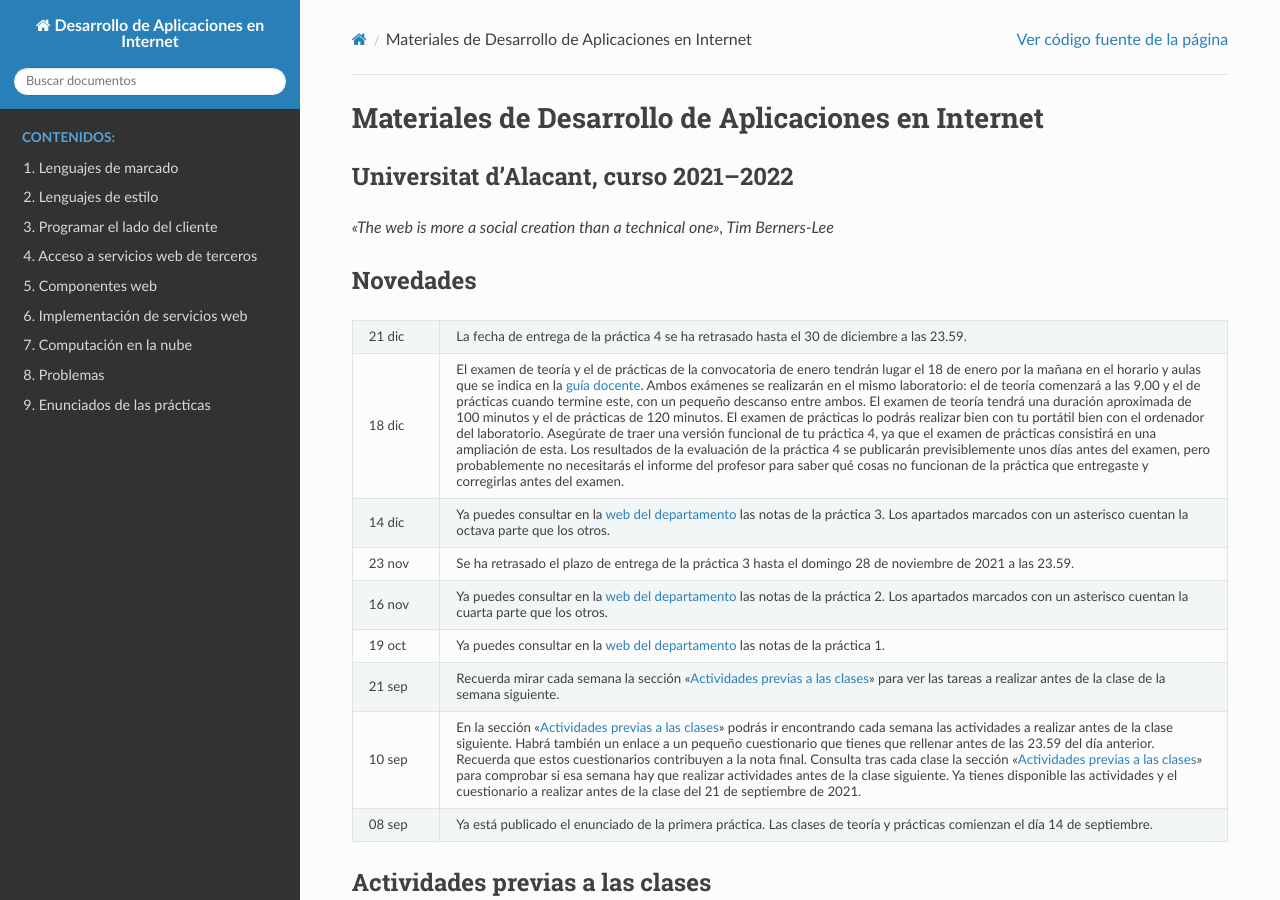
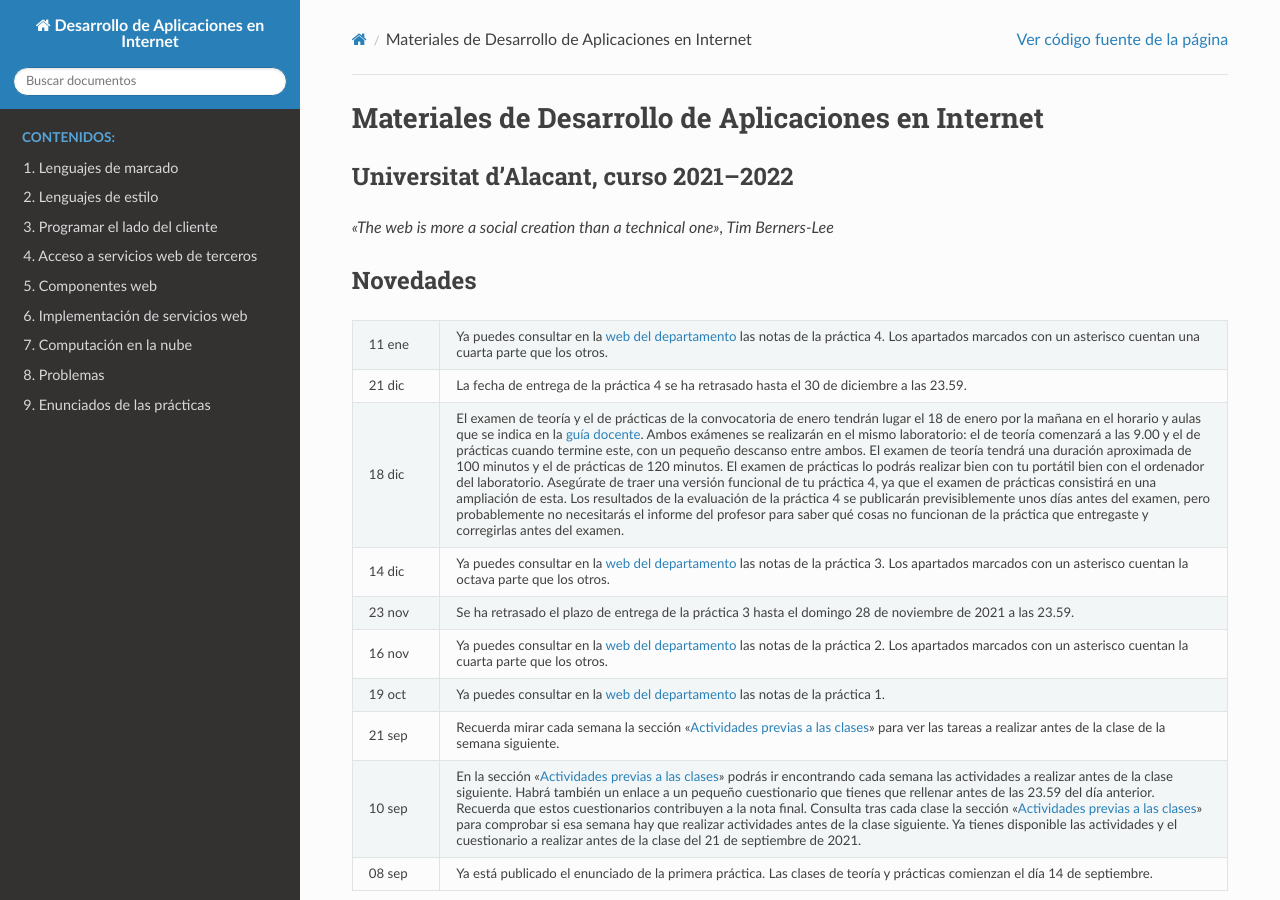
Before and after one commit to jaspock/dai2122, a Sphinx documentation site: the page built from docs/source/index.rst, in a window 1280 px wide and 900 px high. Built offline with Sphinx 7.4.7 and the Read the Docs theme 2.0.0, drawn with Linux system fonts in a browser that asks for light colours.

Commit message:
Minor changes

```diff
--- a/docs/source/componentes.rst
+++ b/docs/source/componentes.rst
@@ -376,7 +376,7 @@ Ahora vamos a modularizar y encapsular el diseño anterior para que otros puedan
 
       <h1>Definición de componentes web</h1>
 
-      <calcula-operaciones a="4" b="5">
+      <calcula-operaciones data-a="4" data-b="5">
         <span slot="title">Operaciones binarias</span>
         <span slot="mult">Multiplicación</span>
       </calcula-operaciones>
--- a/docs/source/index.rst
+++ b/docs/source/index.rst
@@ -29,6 +29,8 @@ Novedades
     :header-rows: 0
     :class: tablita
 
+    * - 11 ene
+      - Ya puedes consultar en la `web del departamento`_ las notas de la práctica 4. Los apartados marcados con un asterisco cuentan una cuarta parte que los otros.
     * - 21 dic
       - La fecha de entrega de la práctica 4 se ha retrasado hasta el 30 de diciembre a las 23.59.
     * - 18 dic
--- a/docs/source/problemas.rst
+++ b/docs/source/problemas.rst
@@ -1964,7 +1964,7 @@ Acceso a servicios web de terceros
 
     function movie() {
       var g= 1;
-      fetch('http://example.com/movies.json/3400231').
+      fetch('http://example.com/movies.json/3400231')
       .then( r => {
         g++;
         return r.json();
```
Also changed, not shown: other parts of docs/source/componentes.rst (+1 -1 lines).
